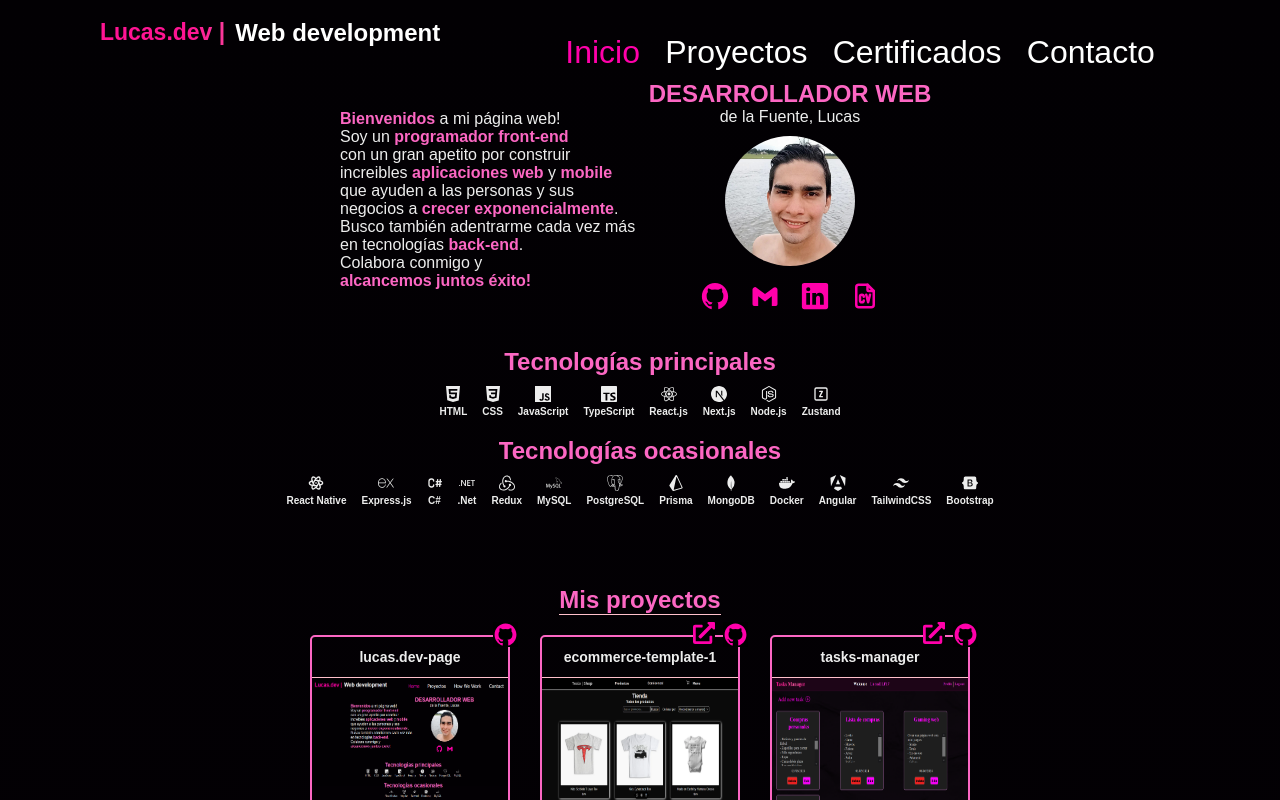
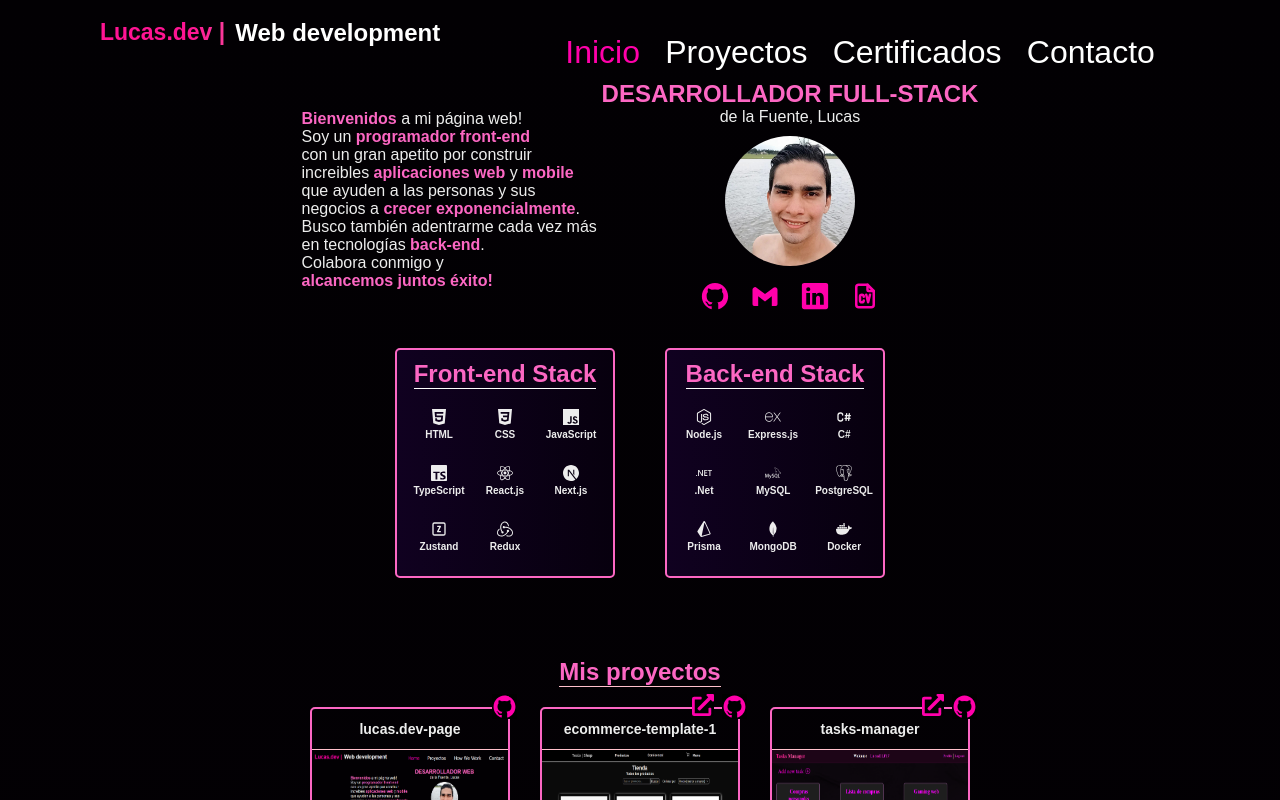
Before and after one commit to Lucano17/lucas.dev-page, a Next.js app: page / in a window 1280 px wide. Shown: the top 800 px of the page. Built offline with nearby package versions, Linux system fonts and the light colour scheme.

Commit message:
Feat: StackCard > Front-end & Back-end card with the technologies I use

```diff
--- a/src/app/certificate/[id]/page.tsx
+++ b/src/app/certificate/[id]/page.tsx
@@ -62,7 +62,7 @@ export default async function ProjectPage({ params }: { params: tParams }) {
             <h3>Visita el sitio web oficial del certificado:</h3>
             <div className={styles.projectLinks}>
               <Link
-                href={`${certificate.certificateURL}`}
+                href={`https://${certificate?.certificateURL}`}
                 target="_blank"
                 className={styles.link}
               >
--- a/src/components/certificates/CertificateCard.tsx
+++ b/src/components/certificates/CertificateCard.tsx
@@ -15,7 +15,7 @@ export const CertificateCard = ({ certificate }: Props) => {
       <div className={styles.container}>
         <Link
           className={styles.linksContainer}
-          href={`${certificate?.certificateURL}`}
+          href={`https://${certificate?.certificateURL}`}
           target="_blank"
         >
           <FaExternalLinkAlt
--- /dev/null
+++ b/src/components/stacks/StackCard.module.css
@@ -0,0 +1,55 @@
+.container {
+  display: flex;
+  flex-direction: column;
+  align-items: center;
+  background-image: linear-gradient(to right, rgb(16, 1, 32), rgb(7, 0, 14));
+  /* background-color: rgb(7, 0, 14); */
+  border: 2px solid rgb(252, 103, 195);
+  border-radius: 5px;
+  width: 220px;
+  height: 230px;
+  padding: 10px;
+}
+
+.container h2 {
+  color: rgb(252, 103, 195);
+}
+
+.container ul {
+  display: grid;
+  grid-template-columns: repeat(3, 1fr);
+  grid-auto-flow: dense;
+  gap: 15px;
+  margin-top: 10px;
+}
+
+.container h2 {
+    border-bottom: 1px solid white;
+}
+
+.container li {
+  display: flex;
+  flex-direction: column;
+  align-items: center;
+  list-style: none;
+  margin-top: 10px;
+}
+
+.techName {
+  font-size: 10px;
+}
+
+@media (max-width: 650px) {
+  .container ul {
+    display: grid;
+    align-content: center;
+    grid-template-columns: repeat(6, 1fr);
+    padding: 0 20px;
+  }
+}
+
+@media (max-width: 510px) {
+  .container ul {
+    grid-template-columns: repeat(4, 1fr);
+  }
+}
--- /dev/null
+++ b/src/components/stacks/StackCard.tsx
@@ -0,0 +1,25 @@
+import React from 'react'
+import styles from './StackCard.module.css'
+import { Techs } from '@/interfaces/projects.interface';
+import { techIcons } from '../ui/Icons';
+
+interface Props {
+  techsUsed: Techs[];
+  title: string
+}
+
+export const StackCard = ({techsUsed, title}: Props) => {
+  return (
+    <div className={styles.container}>
+        <h2>{title}</h2>
+        <ul>
+        {techsUsed.map((tech)=>(
+            <li key={tech.name}>
+              <p className={styles.techIcon}>{techIcons[tech.name || ""] || null}</p>
+              <h3 className={styles.techName}>{tech.name}</h3>
+              </li>
+        ))}
+        </ul>
+    </div>
+  )
+}
--- a/src/screens/Home.module.css
+++ b/src/screens/Home.module.css
@@ -52,11 +52,12 @@
     font-size: 30px;
 }
 
-.technologies {
+.stacks {
     display: flex;
-    flex-direction: column;
+    flex-direction: row;
+    justify-content: center;
     margin-top: 30px;
-    gap: 20px;
+    gap: 50px;
 }
 
 @media (max-width: 650px) {
@@ -72,4 +73,8 @@
       .sectionContainer aside {
         order: 1;
       }
+      .stacks {
+        flex-direction: column;
+        gap: 20px;
+    }
 }
--- a/src/screens/Home.tsx
+++ b/src/screens/Home.tsx
@@ -1,9 +1,5 @@
 import React from "react";
 import styles from "./Home.module.css";
-import { TechnologiesCard } from "@/components/technologies/TechnologiesCard";
-// import { IoLogoGithub, IoLogoLinkedin  } from "react-icons/io5";
-// import { BiLogoGmail } from "react-icons/bi";
-// import { TbFileCv } from "react-icons/tb";
 import Image from "next/image";
 import Link from "next/link";
 import { Techs } from "@/interfaces/projects.interface";
@@ -13,35 +9,62 @@ import {
   gmailIcon,
   linkedInIcon,
 } from "@/components/ui/Icons";
+import { StackCard } from "@/components/stacks/StackCard";
 
-const principalTitle = "Tecnologías principales";
-const principalTechs: Techs[] = [
+// const principalTitle = "Tecnologías principales";
+// const principalTechs: Techs[] = [
+//   { name: "HTML" },
+//   { name: "CSS" },
+//   { name: "JavaScript" },
+//   { name: "TypeScript" },
+//   { name: "React.js" },
+//   { name: "Next.js" },
+//   { name: "Node.js" },
+//   { name: "Zustand" },
+// ];
+
+// const secondaryTitle = "Tecnologías ocasionales";
+// const secondaryTechs: Techs[] = [
+//   { name: "React Native" },
+//   { name: "Express.js" },
+//   { name: "C#" },
+//   { name: ".Net" },
+//   { name: "Redux" },
+//   { name: "MySQL" },
+//   { name: "PostgreSQL" },
+//   { name: "Prisma" },
+//   { name: "MongoDB" },
+//   { name: "Docker" },
+//   { name: "Angular" },
+//   { name: "TailwindCSS" },
+//   { name: "Bootstrap" },
+// ];
+
+const frontEndTitle = "Front-end Stack"
+const frontEndTechs: Techs[] = [
   { name: "HTML" },
   { name: "CSS" },
   { name: "JavaScript" },
   { name: "TypeScript" },
   { name: "React.js" },
   { name: "Next.js" },
+  { name: "Zustand" },
+  { name: "Redux" },
+
+]
+
+const backEndTitle = "Back-end Stack"
+const backEndTechs: Techs[] = [
   { name: "Node.js" },
-  { name: "Zustand" },
-];
-
-const secondaryTitle = "Tecnologías ocasionales";
-const secondaryTechs: Techs[] = [
-  { name: "React Native" },
   { name: "Express.js" },
   { name: "C#" },
   { name: ".Net" },
-  { name: "Redux" },
   { name: "MySQL" },
   { name: "PostgreSQL" },
   { name: "Prisma" },
   { name: "MongoDB" },
   { name: "Docker" },
-  { name: "Angular" },
-  { name: "TailwindCSS" },
-  { name: "Bootstrap" },
-];
+]
 
 export const HomePage = () => {
   return (
@@ -65,7 +88,7 @@ export const HomePage = () => {
           </p>
         </section>
         <aside>
-          <h1>DESARROLLADOR WEB</h1>
+          <h1>DESARROLLADOR FULL-STACK</h1>
           <p>de la Fuente, Lucas</p>
 
           <Image
@@ -96,9 +119,9 @@ export const HomePage = () => {
         </aside>
       </div>
 
-      <div className={styles.technologies}>
-        <TechnologiesCard title={principalTitle} techsUsed={principalTechs} />
-        <TechnologiesCard title={secondaryTitle} techsUsed={secondaryTechs} />
+      <div className={styles.stacks}>
+        <StackCard title={frontEndTitle} techsUsed={frontEndTechs} />
+        <StackCard title={backEndTitle} techsUsed={backEndTechs} />
       </div>
     </div>
   );
```
